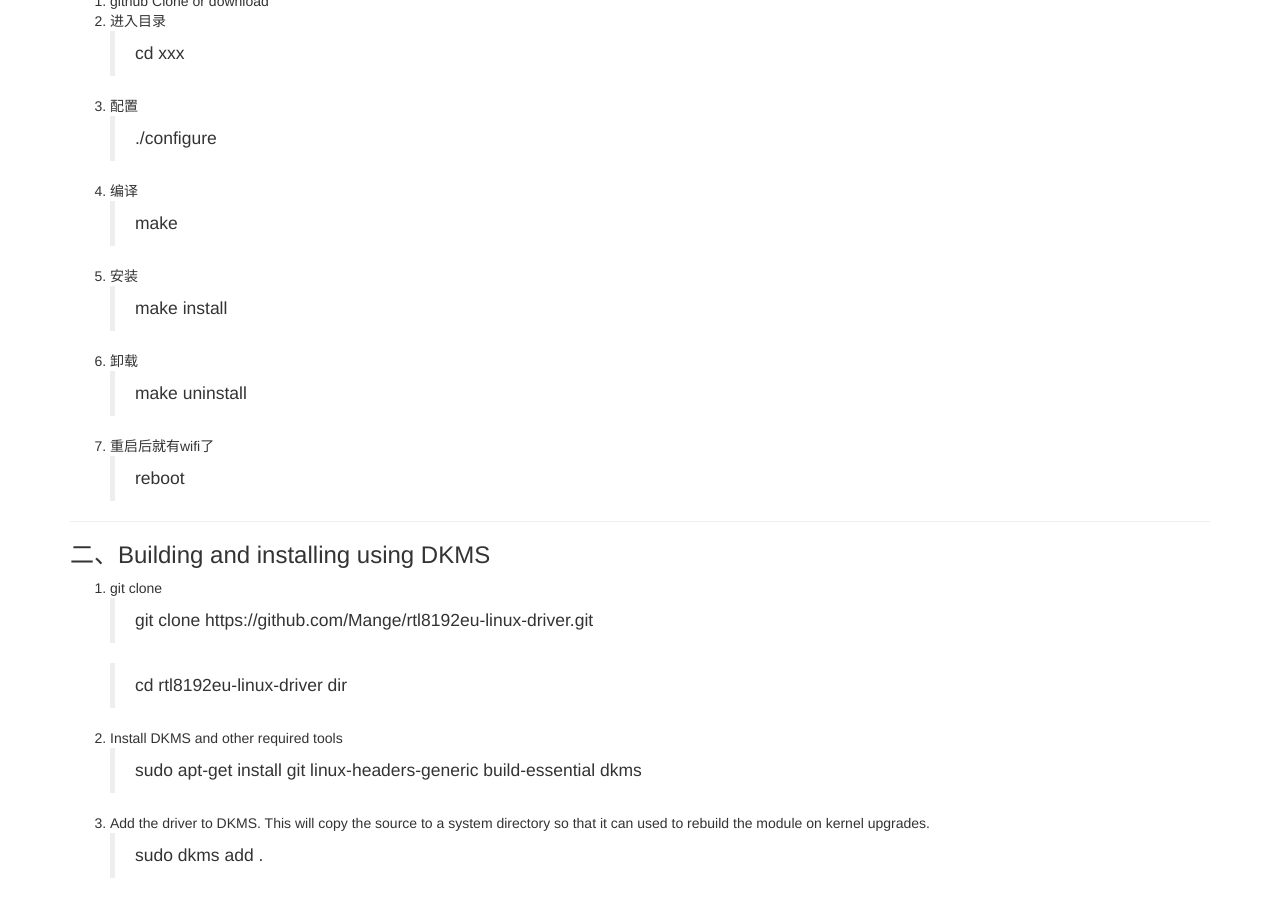
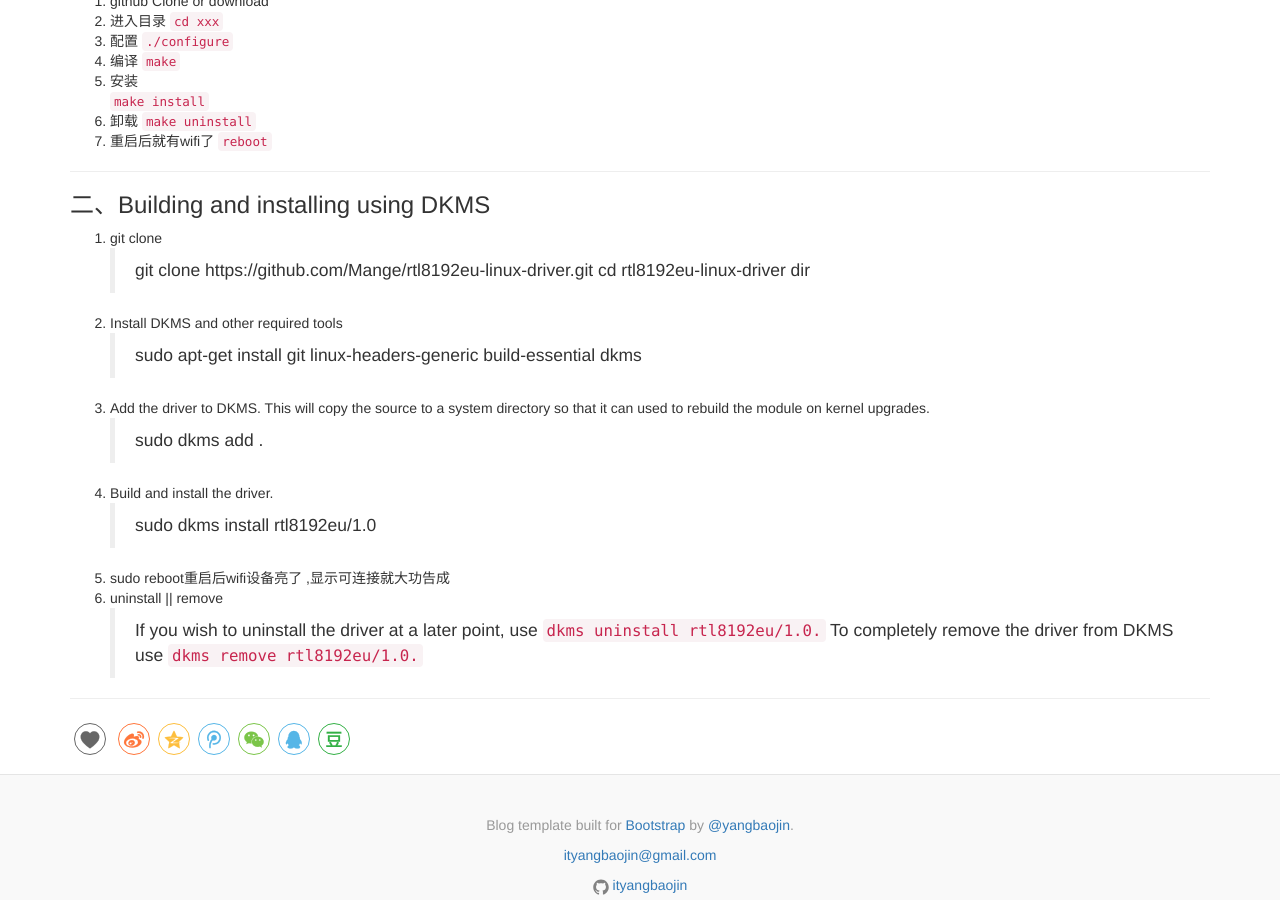
Before and after one commit to ityangbaojin/ityangbaojin.github.io, a Jekyll site: the page built from _posts/2017-06-09-ubuntu-install-wifi-driver.md, in a window 1280 px wide and 900 px high, scrolled down 530 px. Built offline with Jekyll 4.4.1, drawn with Linux system fonts in a browser that asks for light colours; comment, search, counter and statistics services are not loaded.

Commit message:
update wifi driver...

````diff
--- a/_posts/2017-06-09-ubuntu-install-wifi-driver.md
+++ b/_posts/2017-06-09-ubuntu-install-wifi-driver.md
@@ -14,24 +14,23 @@ author: ityangbaojin
 ### 一、code make install
 1. github Clone or download
 2. 进入目录
-  >cd xxx
+  ```cd xxx```
 3. 配置
-  >./configure
+  ```./configure```
 4. 编译
-  > make
+  ```make```
 5. 安装
-  > make install
+  ```make install```
 6. 卸载
-  > make uninstall
+  ```make uninstall```
 7. 重启后就有wifi了
-  > reboot
+  ```reboot```
 
 ---
 
 ### 二、Building and installing using DKMS
 1. git clone
     > git clone https://github.com/Mange/rtl8192eu-linux-driver.git
-
     > cd rtl8192eu-linux-driver dir
 
 2. Install DKMS and other required tools
````
